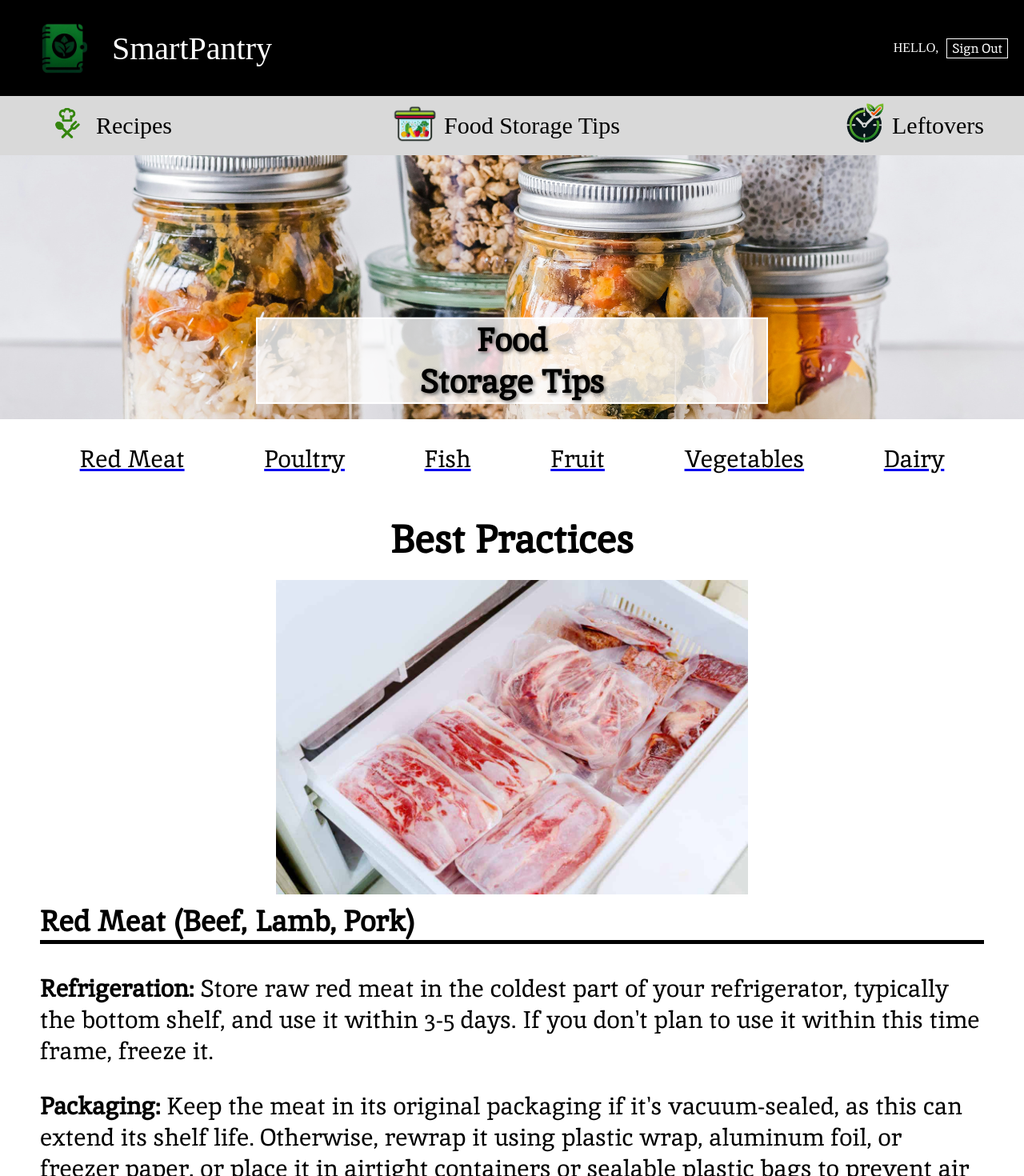
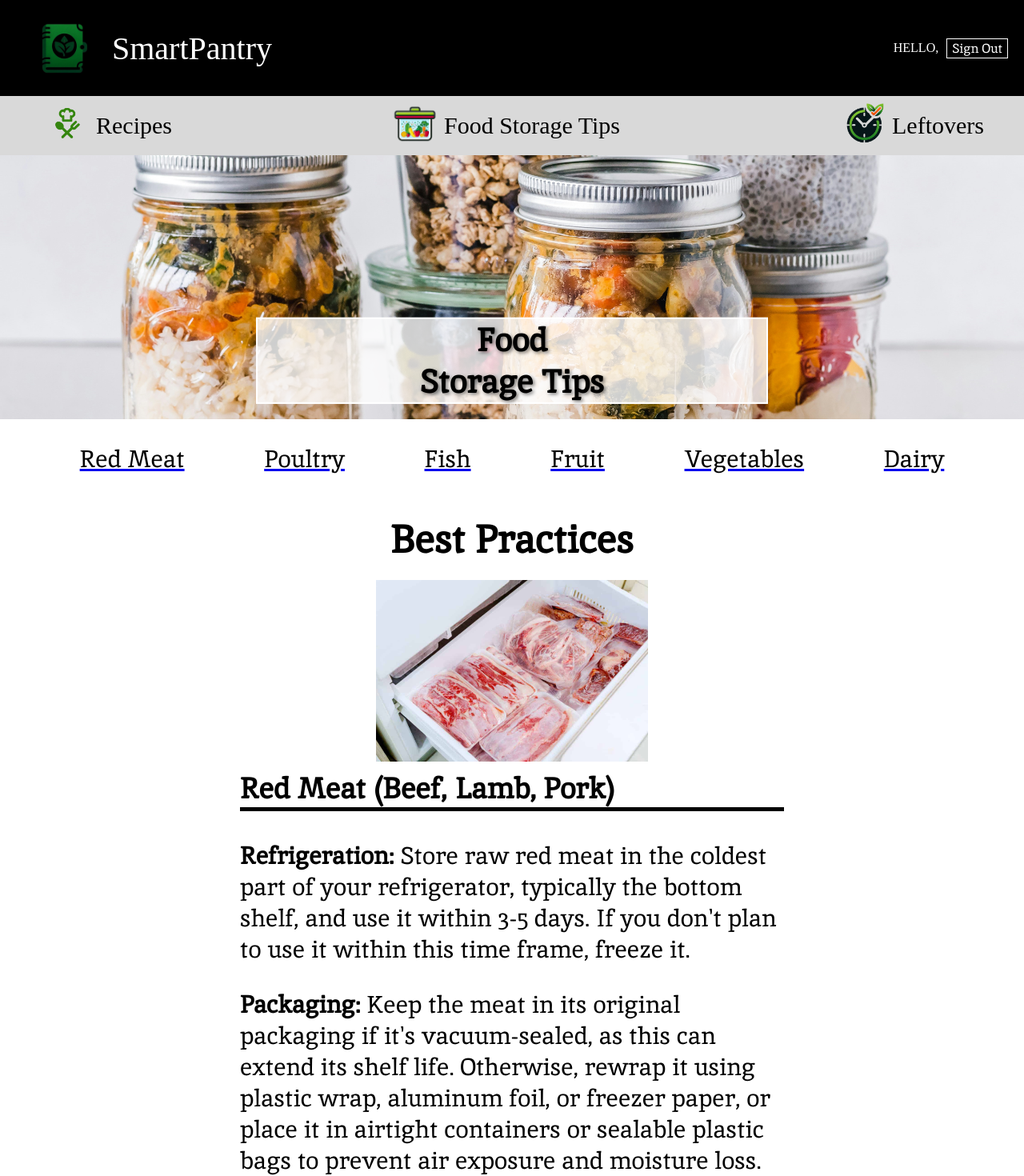
Before and after one commit to AdibaAdi/SmartPantry-MealPlanning, a React (Create React App) app in the folder smartpantry/: page /food-storage-tips in a window 1280 px wide. Shown: the top 1470 px of the page at 80% size. Built offline with nearby package versions, Linux system fonts and the light colour scheme; a web font is replaced by a local one.

Commit message:
more css changes

```diff
--- a/smartpantry/src/pages/foodstorage.js
+++ b/smartpantry/src/pages/foodstorage.js
@@ -28,7 +28,7 @@ const Foodstorage = () => {
       </div>
 
       {/* Content section */}
-      <div className="bodyContainer">
+      <div className="bodyContainerFood">
         <h2 >Best Practices</h2>
         <div className="section" style={{ marginBottom: '30px' }}>
           <img src={Meat} alt="Red Meat" style={{ width: '50%', height: 'auto' }} className="center" id="red"/>
--- a/smartpantry/src/pages/foodstorage/foodstorage.css
+++ b/smartpantry/src/pages/foodstorage/foodstorage.css
@@ -27,6 +27,12 @@
 
 .bodyContainer {
   margin: 20px 50px;
+}
+
+.bodyContainerFood {
+  margin: 20px 50px;
+  padding: 0px 250px;
+  padding-bottom: 30px;
 }
 
 .tips-list {
--- a/smartpantry/src/pages/leftoversStyleSheet/leftovers.css
+++ b/smartpantry/src/pages/leftoversStyleSheet/leftovers.css
@@ -19,6 +19,7 @@
 .bodyContainer{
   margin-top: 0px;
   margin-left: 0px;
+  padding-left: 10%;
 }
 .input-container {
   display: flex;
@@ -73,7 +74,7 @@ li {
 }
 
 .AddMealContainer {
-    width: 1500px;
+    width: 80%;
     min-height: 150px;
     padding: 10px;
     border: .05px grove;
```
